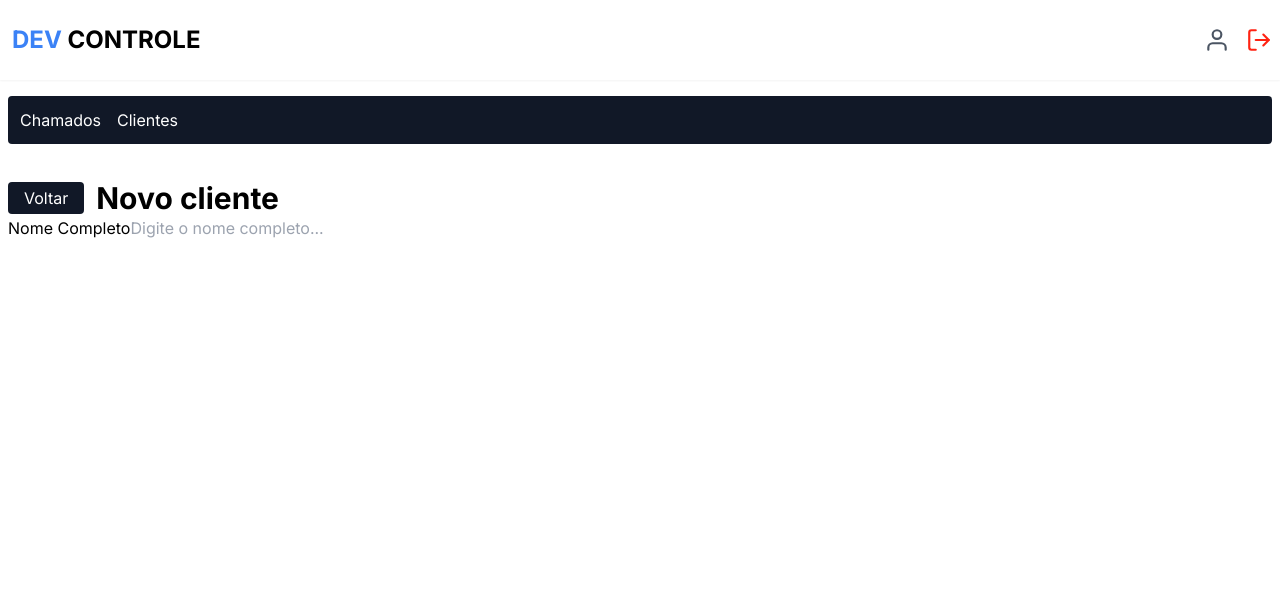
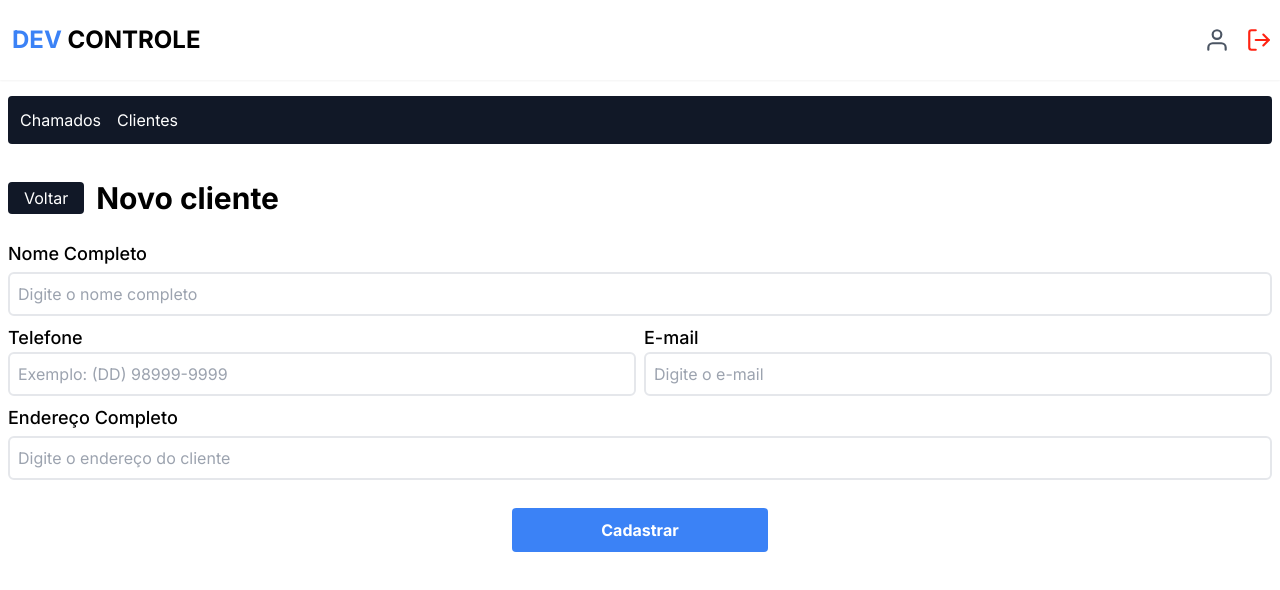
Before and after one commit to tricia-sz/dev_ctrl-e, a Next.js app: page /dashboard/customer/new in a window 1280 px wide. Shown: the top 590 px of the page. Built offline with nearby package versions, Linux system fonts and the light colour scheme; no server answers; sample sign-in values are in the browser's storage.

Commit message:
Estilizando input

```diff
--- a/src/app/dashboard/customer/components/form/form.tsx
+++ b/src/app/dashboard/customer/components/form/form.tsx
@@ -2,6 +2,7 @@
 import {useForm} from "react-hook-form"
 import {z} from "zod"
 import { zodResolver } from "@hookform/resolvers/zod"
+import { Input } from "@/components/input"
 
 const schema = z.object({
     name: z.string().min(1, "O campo nome é obrigatório"),
@@ -21,13 +22,58 @@ export function NewCustomerForm() {
         resolver: zodResolver(schema)
       })
 
+      function handleRegisterCustomer(data: FormData) {
+        console.log(data);
+
+
+      }
+
     return (
-        <form>
-            <label>Nome Completo</label>
-            <input
+        <form className="flex flex-col mt-6" onSubmit={handleSubmit(handleRegisterCustomer)}>
+            <label className="mb-1 text-lg font-medium">Nome Completo</label>
+            <Input
                 type="text"
-                placeholder="Digite o nome completo..."
+                name="name"
+                placeholder="Digite o nome completo"
+                error={errors.name?.message}
+                register={register}
             />
+
+            <section className="flex gap-2 mt-2 my-2 flex-col sm:flex-row">
+                <div className="flex-1">
+                <label className="mb-1 text-lg font-medium">Telefone</label>
+                <Input
+                    type="string"
+                    name="phone"
+                    placeholder="Exemplo: (DD) 98999-9999"
+                    error={errors.phone?.message}
+                    register={register}
+                />
+                </div>
+
+                <div className="flex-1">
+                <label className="mb-1 text-lg font-medium">E-mail</label>
+                <Input
+                    type="email"
+                    name="email"
+                    placeholder="Digite o e-mail"
+                    error={errors.email?.message}
+                    register={register}
+                />
+                </div>
+            </section>
+            <label className="mb-1 text-lg font-medium">Endereço Completo</label>
+            <Input
+                type="text"
+                name="address"
+                placeholder="Digite o endereço do cliente"
+                error={errors.address?.message}
+                register={register}
+            />
+
+            <div className="flex justify-center mt-3">
+             <button className="w-64  bg-blue-500 my-4 px-2 h-11 rounded text-white font-bold text-center antialiased">Cadastrar</button>
+            </div>
 
         </form>
     )
--- /dev/null
+++ b/src/components/input/index.tsx
@@ -0,0 +1,27 @@
+"use client"
+
+import {RegisterOptions, UseFormRegister} from "react-hook-form"
+
+interface InputProps {
+    type: string;
+    placeholder: string;
+    name: string;
+    register: UseFormRegister<any>;
+    error?: string;
+    rules?: RegisterOptions;
+}
+
+export function Input({name, placeholder, type, register, rules, error}: InputProps) {
+    return (
+        <>
+            <input
+                className="w-full border-2 rounded-md h-11 px-2"
+                placeholder={placeholder}
+                type={type}
+                {...register(name, rules)}
+                id={name}
+            />
+            {error && <p className="text-red-500 my-1">{error}</p>}
+        </>
+    )
+}
```
